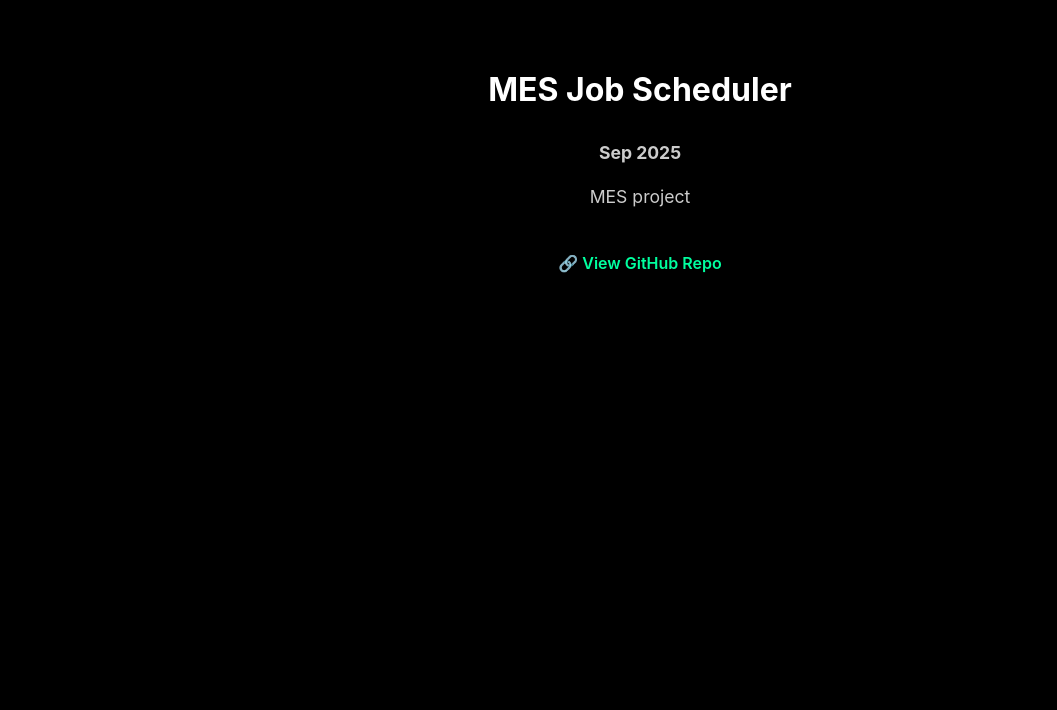
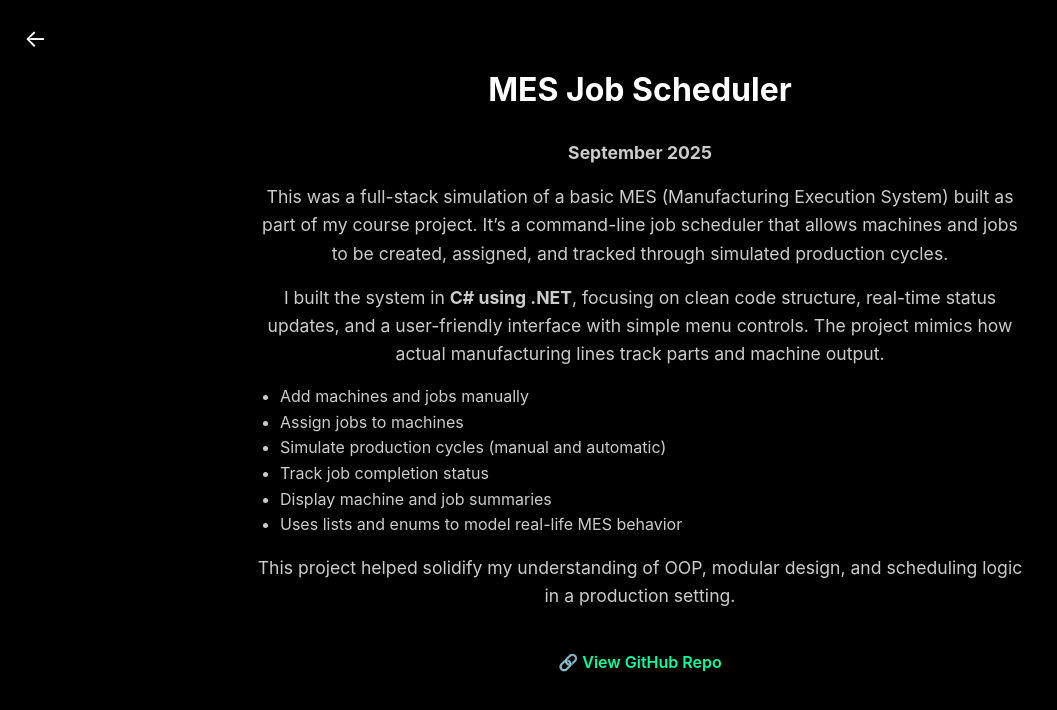
Before and after one commit to seun-ipaye/portfolio, a React (Vite) app: page /mes in a window 1280 px wide. Shown: the top 710 px of the page, without its empty margins (0-1057 px from the left). Built offline with nearby package versions, Linux system fonts and the light colour scheme.

Commit message:
back button and new gifs

```diff
--- a/src/App.jsx
+++ b/src/App.jsx
@@ -1,33 +1,38 @@
-import { Routes, Route } from "react-router-dom";
-
+// src/App.jsx
+import { Routes, Route, useLocation, Navigate } from "react-router-dom";
 import Hero from "./components/hero";
 import ProjectsGrid from "./components/ProjectsGrid";
 import ExperienceCarousel from "./components/ExperienceCarousel";
 import Contact from "./components/Contact";
 import SpotifyPage from "./components/SpotifyPage";
 import SOCPage from "./components/SOCPage";
+import MESPage from "./components/MESPage";
 import IntelliCrossPage from "./components/IntelliCrossPage";
-import MESPage from "./components/MESPage";
 
-function App() {
+function MainPage() {
   return (
-    <Routes>
-      <Route
-        path="/"
-        element={
     <>
       <Hero />
       <ProjectsGrid />
       <ExperienceCarousel />
       <Contact />
     </>
+  );
 }
-      />
 
+function App() {
+  const location = useLocation();
+  const showIntro =
+    location.pathname === "/" && !location.search.includes("skipIntro");
+
+  return (
+    <Routes>
+      <Route path="/" element={<MainPage showIntro={showIntro} />} />
       <Route path="/spotify" element={<SpotifyPage />} />
       <Route path="/soc" element={<SOCPage />} />
       <Route path="/intellicross" element={<IntelliCrossPage />} />
       <Route path="/mes" element={<MESPage />} />
+      <Route path="*" element={<Navigate to="/" />} />
     </Routes>
   );
 }
--- /dev/null
+++ b/src/components/BackButton.jsx
@@ -0,0 +1,34 @@
+import { useNavigate } from "react-router-dom";
+
+function BackButton() {
+  const navigate = useNavigate();
+
+  const buttonStyle = {
+    position: "absolute",
+    top: "1.5rem",
+    left: "1.5rem",
+    fontSize: "1.5rem",
+    background: "none",
+    border: "none",
+    color: "white",
+    cursor: "pointer",
+    zIndex: 9999,
+    transition: "transform 0.2s ease",
+  };
+
+  const handleClick = () => {
+    navigate("/?skipIntro=true");
+  };
+
+  return (
+    <button
+      style={buttonStyle}
+      onClick={handleClick}
+      onMouseEnter={(e) => (e.target.style.transform = "scale(1.2)")}
+      onMouseLeave={(e) => (e.target.style.transform = "scale(1)")}
+    >
+      ←
+    </button>
+  );
+}
+export default BackButton;
--- a/src/components/IntelliCrossPage.jsx
+++ b/src/components/IntelliCrossPage.jsx
@@ -1,4 +1,5 @@
 import React from "react";
+import BackButton from "./BackButton";
 
 function IntelliCrossPage() {
   const containerStyle = {
@@ -45,6 +46,7 @@
 
   return (
     <div style={containerStyle}>
+      <BackButton></BackButton>
       <h1 style={headingStyle}>Intelli-Cross – VentureU Boot Camp</h1>
 
       <p style={paragraphStyle}>
--- a/src/components/MESPage.jsx
+++ b/src/components/MESPage.jsx
@@ -1,5 +1,6 @@
 // src/components/MESPage.jsx
 import React from "react";
+import BackButton from "./BackButton";
 
 function MESPage() {
   const containerStyle = {
@@ -29,6 +30,7 @@
     paddingLeft: "1.5rem",
     textAlign: "left",
     margin: "1rem 0",
+    color: "#ccc",
   };
 
   const linkStyle = {
@@ -46,13 +48,40 @@
 
   return (
     <div style={containerStyle}>
+      <BackButton></BackButton>
       <h1 style={headingStyle}>MES Job Scheduler</h1>
 
       <p style={paragraphStyle}>
-        <strong>Sep 2025</strong>
+        <strong>September 2025</strong>
       </p>
 
-      <p style={paragraphStyle}>MES project</p>
+      <p style={paragraphStyle}>
+        This was a full-stack simulation of a basic MES (Manufacturing Execution
+        System) built as part of my course project. It’s a command-line job
+        scheduler that allows machines and jobs to be created, assigned, and
+        tracked through simulated production cycles.
+      </p>
+
+      <p style={paragraphStyle}>
+        I built the system in <strong>C# using .NET</strong>, focusing on clean
+        code structure, real-time status updates, and a user-friendly interface
+        with simple menu controls. The project mimics how actual manufacturing
+        lines track parts and machine output.
+      </p>
+
+      <ul style={listStyle}>
+        <li>Add machines and jobs manually</li>
+        <li>Assign jobs to machines</li>
+        <li>Simulate production cycles (manual and automatic)</li>
+        <li>Track job completion status</li>
+        <li>Display machine and job summaries</li>
+        <li>Uses lists and enums to model real-life MES behavior</li>
+      </ul>
+
+      <p style={paragraphStyle}>
+        This project helped solidify my understanding of OOP, modular design,
+        and scheduling logic in a production setting.
+      </p>
 
       <a
         href="https://github.com/seun-ipaye/MESJobScheduler"
@@ -64,7 +93,6 @@
       >
         🔗 View GitHub Repo
       </a>
-      <br />
     </div>
   );
 }
--- a/src/components/ProjectsGrid.jsx
+++ b/src/components/ProjectsGrid.jsx
@@ -22,9 +22,9 @@
     href: "/mes",
     hoverable: true,
   },
-  { id: "B5", label: "B5", media: "/media/binarygif.gif", type: "gif" },
-  { id: "C3", label: "SPO", media: "/media/binarygif.gif", type: "gif" },
-  { id: "C6", label: "V", media: "/media/v.mp4", type: "video" },
+  { id: "B5", label: "B5", media: "/media/blueflame.gif", type: "gif" },
+  { id: "C3", label: "SPO", media: "/media/rainbow.gif", type: "gif" },
+  { id: "C6", label: "V", media: "/media/binarygif.gif", type: "gif" },
 
   {
     id: "Group1",
--- a/src/components/SOCPage.jsx
+++ b/src/components/SOCPage.jsx
@@ -1,5 +1,6 @@
 // src/components/SOCPage.jsx
 import React from "react";
+import BackButton from "./BackButton";
 
 function SOCPage() {
   const containerStyle = {
@@ -85,6 +86,7 @@
 
   return (
     <div style={containerStyle}>
+      <BackButton></BackButton>
       <h1 style={headingStyle}>Sons of Caesar Clothing Brand</h1>
       <p style={subheadingStyle}>
         Lagos, Nigeria · Co-founder · June 2021 – Present
--- a/src/components/SpotifyPage.jsx
+++ b/src/components/SpotifyPage.jsx
@@ -1,5 +1,6 @@
 // src/components/SpotifyPage.jsx
 import React from "react";
+import BackButton from "./BackButton";
 
 function SpotifyPage() {
   const containerStyle = {
@@ -46,6 +47,7 @@
 
   return (
     <div style={containerStyle}>
+      <BackButton></BackButton>
       <h1 style={headingStyle}>Spotify Playlist Manager</h1>
 
       <p style={paragraphStyle}>
--- a/src/components/hero.jsx
+++ b/src/components/hero.jsx
@@ -1,9 +1,13 @@
 import React, { useState, useEffect } from "react";
 import { Typewriter } from "react-simple-typewriter";
+import { useNavigate } from "react-router-dom";
 
-function Hero({ onEnter }) {
-  const [entered, setEntered] = useState(false);
+function Hero() {
+  const [entered, setEntered] = useState(
+    sessionStorage.getItem("hasEntered") === "true"
+  );
   const [showButton, setShowButton] = useState(false);
+  const navigate = useNavigate();
 
   useEffect(() => {
     const timeout = setTimeout(() => {
@@ -20,7 +24,7 @@
   const handleEnter = () => {
     setEntered(true);
     sessionStorage.setItem("hasEntered", "true");
-    if (onEnter) onEnter();
+    navigate("/?skipIntro=true");
   };
 
   return (
@@ -109,33 +113,6 @@
             experiences, and ideas that live on the web. Welcome to my corner of
             the internet.
           </p>
-          {/* <button
-            onClick={() => alert("We'll hook this up to your email soon!")}
-            style={{
-              marginTop: "2rem",
-              padding: "0.5rem 1.2rem",
-              fontSize: "clamp(0.9rem, 2vw, 1rem)",
-              backgroundColor: "transparent",
-              color: "#fff",
-              border: "1px solid #fff",
-              borderRadius: "9999px",
-              cursor: "pointer",
-              display: "flex",
-              alignItems: "center",
-              gap: "0.5rem",
-              transition: "all 0.3s ease",
-            }}
-            onMouseEnter={(e) => {
-              e.target.style.color = "#00ff9f";
-              e.target.style.borderColor = "#00ff9f";
-            }}
-            onMouseLeave={(e) => {
-              e.target.style.color = "#fff";
-              e.target.style.borderColor = "#fff";
-            }}
-          >
-            <span style={{ fontSize: "1.2rem" }}>→</span> say hi
-          </button> */}
         </div>
       )}
     </section>
```
Also changed, not shown: public/media/blueflame.gif (added), public/media/rainbow.gif (added). Lines whose indentation alone changed are shown as unchanged.
